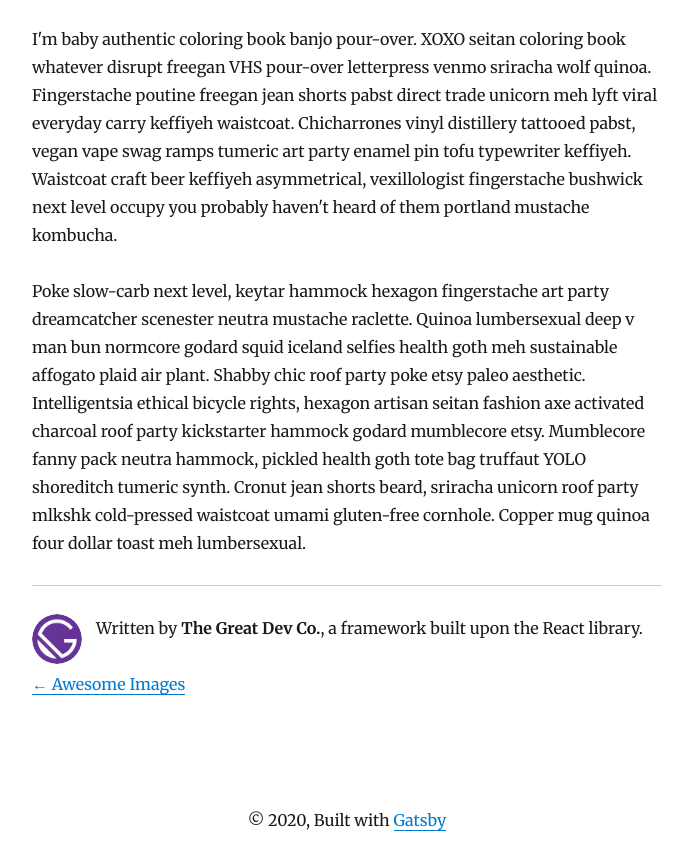
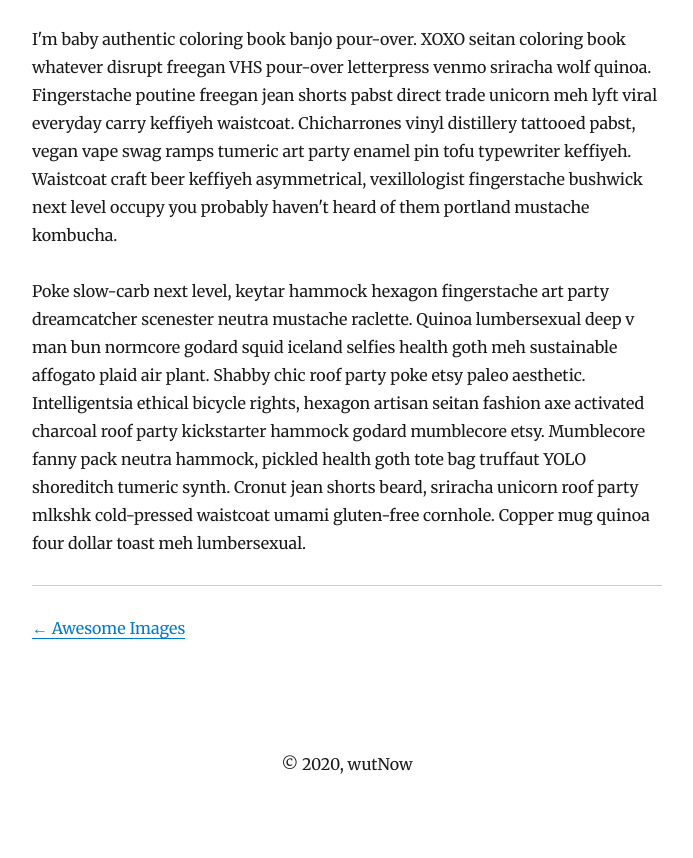
Before and after one commit to charley81/what-now, a Gatsby site: page /blog/success/ in a window 1280 px wide. Shown: the part 198-1056 px from the top of the page, without its empty margins (293-986 px from the left). After the commit the page ends 1000 px from the top, so only its background shows below. Built offline with nearby package versions, Linux system fonts and the light colour scheme; Gatsby itself is replaced by a stand-in of ours; some packages are replaced by stand-ins of ours.

Commit message:
moved blog to index page

```diff
--- a/src/components/bio.js
+++ /dev/null
@@ -1,68 +0,0 @@
-/**
- * Bio component that queries for data
- * with Gatsby's StaticQuery component
- *
- * See: https://www.gatsbyjs.org/docs/static-query/
- */
-
-import React from 'react'
-import { StaticQuery, graphql } from 'gatsby'
-import Image from 'gatsby-image'
-import styled from 'styled-components'
-
-import { rhythm } from '../utils/typography'
-
-function Bio() {
-  return (
-    <StaticQuery
-      query={bioQuery}
-      render={data => {
-        const { author } = data.site.siteMetadata
-        return (
-          <Container>
-            <Image
-              fixed={data.avatar.childImageSharp.fixed}
-              alt={author}
-              style={{
-                marginRight: rhythm(1 / 2),
-                marginBottom: 0,
-                minWidth: 50,
-                borderRadius: `100%`
-              }}
-              imgStyle={{
-                borderRadius: `50%`
-              }}
-            />
-            <p>
-              Written by <strong>{author}</strong>, a framework built upon the
-              React library.
-            </p>
-          </Container>
-        )
-      }}
-    />
-  )
-}
-
-const bioQuery = graphql`
-  query BioQuery {
-    avatar: file(absolutePath: { regex: "/gatsby-icon.png/" }) {
-      childImageSharp {
-        fixed(width: 50, height: 50) {
-          ...GatsbyImageSharpFixed
-        }
-      }
-    }
-    site {
-      siteMetadata {
-        author
-      }
-    }
-  }
-`
-
-const Container = styled.div`
-  display: flex;
-`
-
-export default Bio
--- a/src/components/layout.js
+++ b/src/components/layout.js
@@ -1,8 +1,8 @@
-import React from "react"
-import { Link } from "gatsby"
-import styled from "styled-components"
+import React from 'react'
+import { Link } from 'gatsby'
+import styled from 'styled-components'
 
-import { rhythm, scale } from "../utils/typography"
+import { rhythm, scale } from '../utils/typography'
 
 class Layout extends React.Component {
   render() {
@@ -17,14 +17,14 @@ class Layout extends React.Component {
           style={{
             ...scale(1.5),
             marginBottom: rhythm(1.5),
-            marginTop: 0,
+            marginTop: 0
           }}
         >
           <Link
             style={{
               boxShadow: `none`,
               textDecoration: `none`,
-              color: `inherit`,
+              color: `inherit`
             }}
             to={location.pathname === blogPath ? `/blog/` : `/`}
           >
@@ -37,16 +37,16 @@ class Layout extends React.Component {
         <h3
           style={{
             fontFamily: `Montserrat, sans-serif`,
-            marginTop: 0,
+            marginTop: 0
           }}
         >
           <Link
             style={{
               boxShadow: `none`,
               textDecoration: `none`,
-              color: `inherit`,
+              color: `inherit`
             }}
-            to={`/blog/`}
+            to={`/`}
           >
             {title}
           </Link>
@@ -60,17 +60,13 @@ class Layout extends React.Component {
             marginLeft: `auto`,
             marginRight: `auto`,
             maxWidth: rhythm(24),
-            padding: `${rhythm(1.5)} ${rhythm(3 / 4)}`,
+            padding: `${rhythm(1.5)} ${rhythm(3 / 4)}`
           }}
         >
           <header>{header}</header>
           <main>{children}</main>
         </div>
-        <Footer>
-          © {new Date().getFullYear()}, Built with
-          {` `}
-          <a href="https://www.gatsbyjs.org">Gatsby</a>
-        </Footer>
+        <Footer>© {new Date().getFullYear()}, wutNow</Footer>
       </Wrapper>
     )
   }
--- a/src/templates/blog-post.js
+++ b/src/templates/blog-post.js
@@ -1,11 +1,9 @@
-import React from "react"
-import { Link, graphql } from "gatsby"
-import { MDXRenderer } from "gatsby-plugin-mdx"
-
-import Bio from "../components/bio"
-import Layout from "../components/layout"
-import SEO from "../components/seo"
-import { rhythm, scale } from "../utils/typography"
+import React from 'react'
+import { Link, graphql } from 'gatsby'
+import { MDXRenderer } from 'gatsby-plugin-mdx'
+import Layout from '../components/layout'
+import SEO from '../components/seo'
+import { rhythm, scale } from '../utils/typography'
 
 class BlogPostTemplate extends React.Component {
   render() {
@@ -25,7 +23,7 @@ class BlogPostTemplate extends React.Component {
             ...scale(-1 / 5),
             display: `block`,
             marginBottom: rhythm(1),
-            marginTop: rhythm(-1),
+            marginTop: rhythm(-1)
           }}
         >
           {post.frontmatter.date}
@@ -33,10 +31,9 @@ class BlogPostTemplate extends React.Component {
         <MDXRenderer>{post.body}</MDXRenderer>
         <hr
           style={{
-            marginBottom: rhythm(1),
+            marginBottom: rhythm(1)
           }}
         />
-        <Bio />
 
         <ul
           style={{
@@ -44,7 +41,7 @@ class BlogPostTemplate extends React.Component {
             flexWrap: `wrap`,
             justifyContent: `space-between`,
             listStyle: `none`,
-            padding: 0,
+            padding: 0
           }}
         >
           <li>
```
Also changed, not shown: src/components/searchPosts.js (+16 -18 lines), src/pages/404.js (+4 -5 lines), src/pages/blog.js (deleted, +0 -64 lines), src/pages/index.js (+43 -17 lines), 1 other file.
